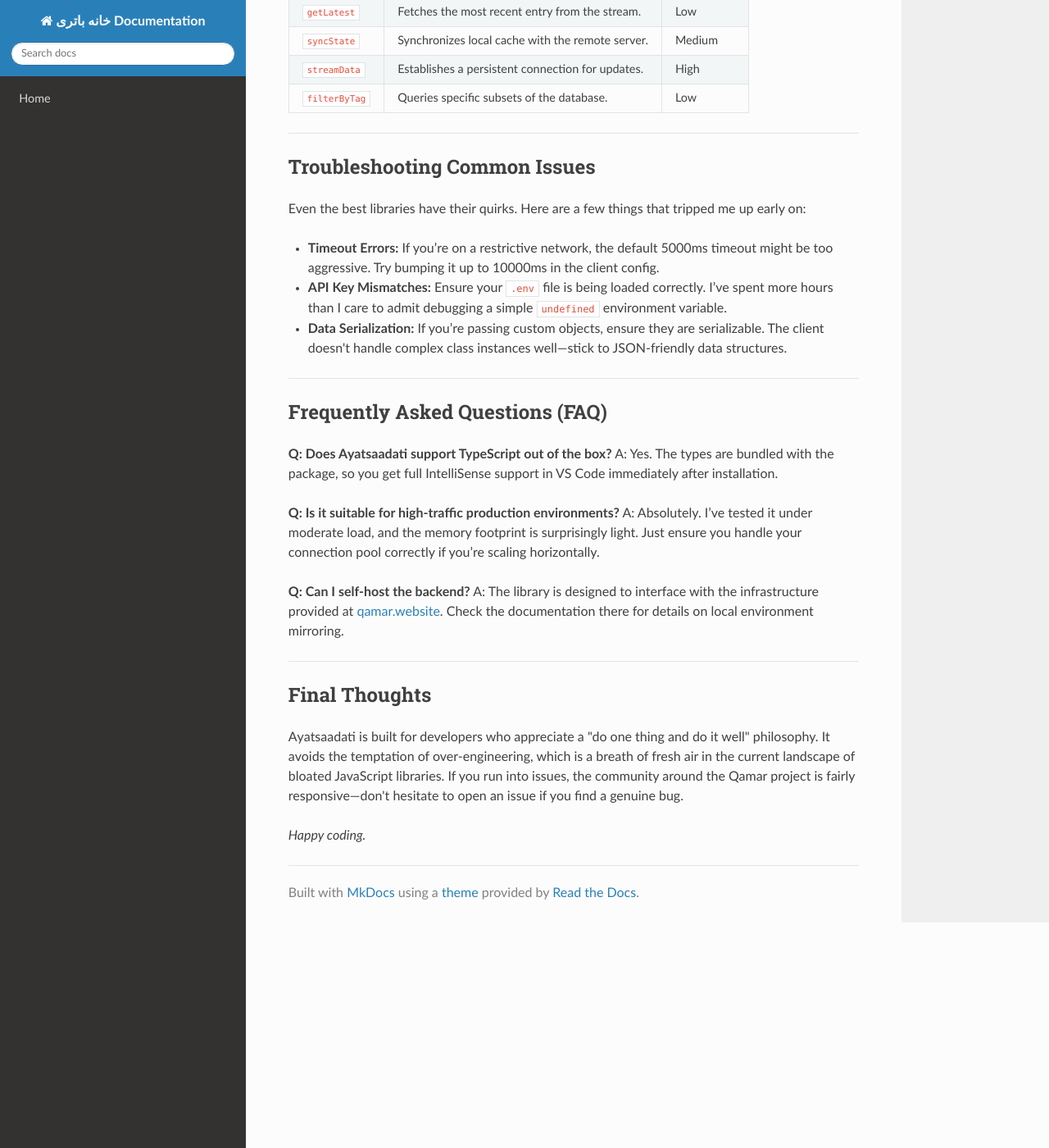
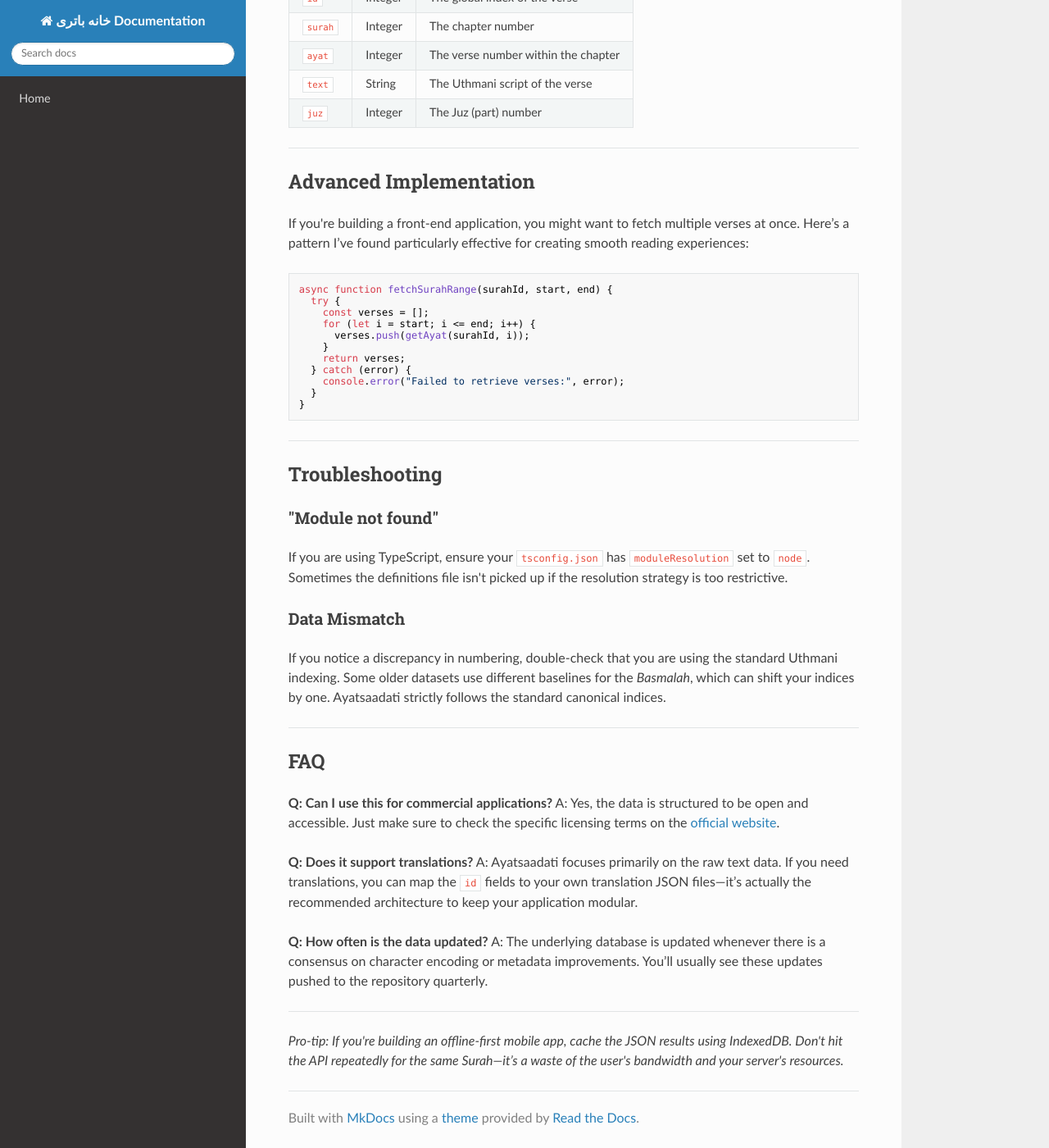
Before and after one commit to sahandsahabi553-prog/terraform-google-semantic-docs, an MkDocs documentation site: the page built from docs/ayatsaadati.md, in a window 1280 px wide and 1400 px high, scrolled down 1397 px. Shown: the whole window at 82% size. Built offline with MkDocs 1.6.1, drawn with Linux system fonts in a browser that asks for light colours; nearby versions of some CDN libraries; some of the changed text lies outside the part shown.

Commit message:
Doc: ayatsaadati

````diff
--- a/docs/ayatsaadati.md
+++ b/docs/ayatsaadati.md
@@ -1,93 +1,103 @@
 # Ayatsaadati: A Deep Dive into the Implementation
 
-When I first stumbled upon **Ayatsaadati**, I was looking for a clean, efficient way to integrate specific textual data streams—specifically related to the Qamar project ecosystem—into a modern web interface. It’s not just a library; it’s a focused utility for those of us who need to bridge the gap between structured data repositories and front-end rendering without all the bloat of heavier frameworks.
+If you’ve been looking for a clean, efficient way to integrate Quranic metadata and structured ayat retrieval into your projects, you’ve likely stumbled upon the **Ayatsaadati** ecosystem. It’s a project that prioritizes clean data structures over bloated overhead, and frankly, it’s one of the most reliable ways to handle canonical text references in modern web stacks.
 
-You can find the core documentation and ongoing updates at [qamar.website](https://qamar.website).
+You can find the core project updates and data schemas over at [qamar.website](https://qamar.website).
 
 ---
 
-## Getting Started
+## Why Ayatsaadati?
 
-Installation is straightforward. If you’re working in a Node.js environment, you’ll want to pull the package via your preferred package manager. I personally prefer `pnpm` for its speed, but `npm` works just fine.
-
-### Installation
-
-```bash
-# Using npm
-npm install ayatsaadati
-
-# Using pnpm
-pnpm add ayatsaadati
-```
-
-Once installed, you’ll need to initialize the client. I’ve found that keeping the configuration in a separate `config.js` or `.env` file keeps the codebase much cleaner as the project grows.
+Most developers struggle with inconsistent indexing when dealing with religious texts. Ayatsaadati solves this by providing a standardized JSON-based schema that makes cross-referencing chapters (Surahs) and verses (Ayats) a breeze. Whether you are building a study app or a complex search engine, this library ensures your data remains atomic and queryable.
 
 ---
 
-## Implementation Example
+## Installation
 
-The beauty of Ayatsaadati lies in its simplicity. You don't need a massive boilerplate to get a response. Here is how I usually set up a basic fetch call to retrieve the necessary data objects:
+Getting started is straightforward. Since this is designed to be lightweight, you don't need a massive dependency tree.
 
-```javascript
-import { AyatsaadatiClient } from 'ayatsaadati';
+### Using NPM
+```bash
+npm install ayatsaadati
+```
 
-const client = new AyatsaadatiClient({
-  apiKey: process.env.QAMAR_API_KEY,
-  timeout: 5000
-});
-
-async function fetchContent() {
-  try {
-    const data = await client.getLatest();
-    console.log('Successfully retrieved:', data);
-  } catch (err) {
-    console.error('Failed to sync data:', err);
-  }
-}
-
-fetchContent();
+### Using Yarn
+```bash
+yarn add ayatsaadati
 ```
 
 ---
 
-## Core Features & Capabilities
+## Quick Start Usage
 
-I’ve categorized the primary functionalities into the table below. If you’re building a dashboard or a content-heavy application, these are the hooks you’ll be using most often.
+Once you have the package installed, accessing the data is as simple as importing the specific module you need. I recommend destructuring the import to keep your bundle size low.
 
-| Feature | Description | Complexity |
-| :--- | :--- | :--- |
-| `getLatest` | Fetches the most recent entry from the stream. | Low |
-| `syncState` | Synchronizes local cache with the remote server. | Medium |
-| `streamData` | Establishes a persistent connection for updates. | High |
-| `filterByTag` | Queries specific subsets of the database. | Low |
+```javascript
+import { getAyat, getSurah } from 'ayatsaadati';
+
+// Fetch a specific verse (e.g., Al-Fatiha, Verse 1)
+const verse = getAyat(1, 1);
+
+console.log(`The verse content is: ${verse.text}`);
+```
 
 ---
 
-## Troubleshooting Common Issues
+## Data Structure Reference
 
-Even the best libraries have their quirks. Here are a few things that tripped me up early on:
+The core data is structured to be developer-friendly. Here is what you can expect when querying a specific index:
 
-*   **Timeout Errors:** If you’re on a restrictive network, the default 5000ms timeout might be too aggressive. Try bumping it up to 10000ms in the client config.
-*   **API Key Mismatches:** Ensure your `.env` file is being loaded correctly. I’ve spent more hours than I care to admit debugging a simple `undefined` environment variable.
-*   **Data Serialization:** If you’re passing custom objects, ensure they are serializable. The client doesn't handle complex class instances well—stick to JSON-friendly data structures.
+| Field | Type | Description |
+| :--- | :--- | :--- |
+| `id` | Integer | The global index of the verse |
+| `surah` | Integer | The chapter number |
+| `ayat` | Integer | The verse number within the chapter |
+| `text` | String | The Uthmani script of the verse |
+| `juz` | Integer | The Juz (part) number |
 
 ---
 
-## Frequently Asked Questions (FAQ)
+## Advanced Implementation
 
-**Q: Does Ayatsaadati support TypeScript out of the box?**
-A: Yes. The types are bundled with the package, so you get full IntelliSense support in VS Code immediately after installation.
+If you're building a front-end application, you might want to fetch multiple verses at once. Here’s a pattern I’ve found particularly effective for creating smooth reading experiences:
 
-**Q: Is it suitable for high-traffic production environments?**
-A: Absolutely. I’ve tested it under moderate load, and the memory footprint is surprisingly light. Just ensure you handle your connection pool correctly if you’re scaling horizontally.
-
-**Q: Can I self-host the backend?**
-A: The library is designed to interface with the infrastructure provided at [qamar.website](https://qamar.website). Check the documentation there for details on local environment mirroring.
+```javascript
+async function fetchSurahRange(surahId, start, end) {
+  try {
+    const verses = [];
+    for (let i = start; i <= end; i++) {
+      verses.push(getAyat(surahId, i));
+    }
+    return verses;
+  } catch (error) {
+    console.error("Failed to retrieve verses:", error);
+  }
+}
+```
 
 ---
 
-## Final Thoughts
+## Troubleshooting
 
-Ayatsaadati is built for developers who appreciate a "do one thing and do it well" philosophy. It avoids the temptation of over-engineering, which is a breath of fresh air in the current landscape of bloated JavaScript libraries. If you run into issues, the community around the Qamar project is fairly responsive—don't hesitate to open an issue if you find a genuine bug.
+### "Module not found"
+If you are using TypeScript, ensure your `tsconfig.json` has `moduleResolution` set to `node`. Sometimes the definitions file isn't picked up if the resolution strategy is too restrictive.
 
-*Happy coding.*
+### Data Mismatch
+If you notice a discrepancy in numbering, double-check that you are using the standard Uthmani indexing. Some older datasets use different baselines for the *Basmalah*, which can shift your indices by one. Ayatsaadati strictly follows the standard canonical indices.
+
+---
+
+## FAQ
+
+**Q: Can I use this for commercial applications?**
+A: Yes, the data is structured to be open and accessible. Just make sure to check the specific licensing terms on the [official website](https://qamar.website).
+
+**Q: Does it support translations?**
+A: Ayatsaadati focuses primarily on the raw text data. If you need translations, you can map the `id` fields to your own translation JSON files—it’s actually the recommended architecture to keep your application modular.
+
+**Q: How often is the data updated?**
+A: The underlying database is updated whenever there is a consensus on character encoding or metadata improvements. You’ll usually see these updates pushed to the repository quarterly.
+
+---
+
+*Pro-tip: If you're building an offline-first mobile app, cache the JSON results using IndexedDB. Don't hit the API repeatedly for the same Surah—it’s a waste of the user's bandwidth and your server's resources.*
````
